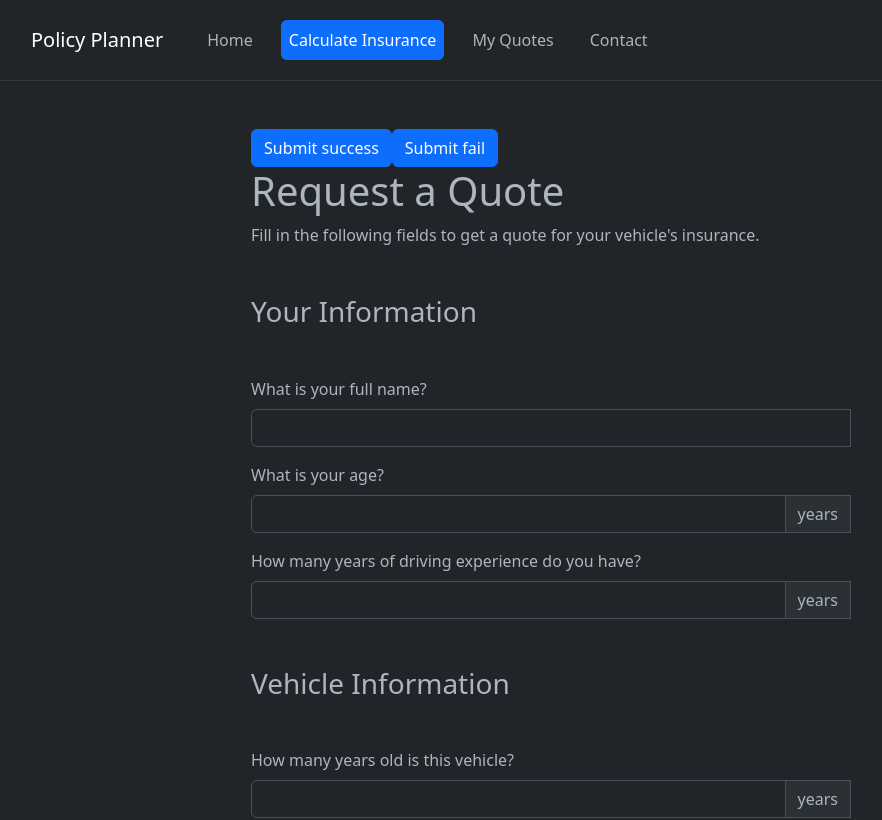
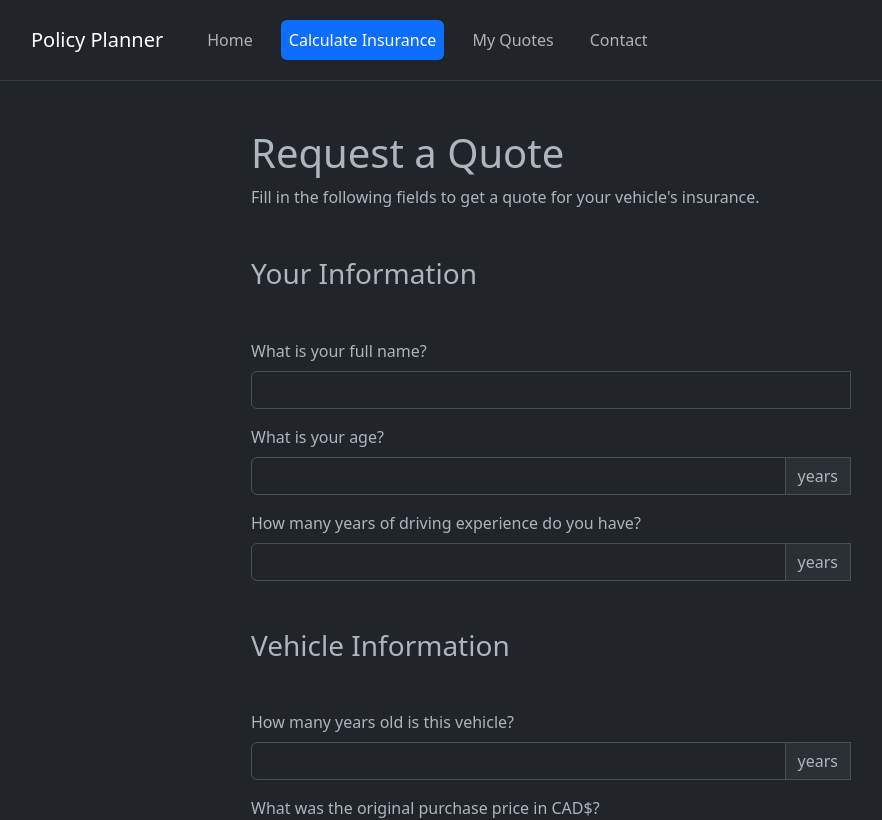
Before and after one commit to hershk17/insurance-calculator, an Angular app in the folder insurance-web-app/: page /calculate in a window 1280 px wide. Shown: the top 820 px of the page, without its empty margins (1-883 px from the left). Built offline with nearby package versions, Linux system fonts and the light colour scheme.

Commit message:
removed testing buttons

```diff
--- a/insurance-web-app/src/app/components/quote-form/quote-form.component.html
+++ b/insurance-web-app/src/app/components/quote-form/quote-form.component.html
@@ -1,8 +1,3 @@
-<div class="col-12">
-  <button class="btn btn-primary" (click)="falseSubmit()">Submit success</button>
-  <button class="btn btn-primary" (click)="falseSubmit2()">Submit fail</button>
-</div>
-
 <form [formGroup]="driverForm" (ngSubmit)="onSubmit()">
   <h1>Request a Quote</h1>
   <p class="mb-5">Fill in the following fields to get a quote for your vehicle's insurance.</p>
--- a/insurance-web-app/src/app/components/quote-form/quote-form.component.ts
+++ b/insurance-web-app/src/app/components/quote-form/quote-form.component.ts
@@ -63,48 +63,4 @@ export class QuoteFormComponent {
       this.router.navigate(['quotes'], { queryParams: { reference: res } });
     });
   }
-
-  // TODO: REMOVE
-
-  falseSubmit() {
-    var driverInfo: Driver = {
-      name: 'Harsh',
-      age: 13,
-      experience: 2,
-      faults: 1,
-      insuranceCount: 4,
-      insuranceClaims: 3,
-      vehicleAge: 4,
-      vehiclePurchasePrice: 30000,
-      vehicleAnnualMileage: 9000,
-    };
-
-    this.insuranceService.getNewQuote(driverInfo).subscribe((res: string) => {
-      if (!res) {
-        // show error message
-      }
-      this.router.navigate(['quotes'], { queryParams: { reference: res } });
-    });
-  }
-
-  falseSubmit2() {
-    var driverInfo: Driver = {
-      name: 'Harsh',
-      age: 13,
-      experience: 2,
-      faults: 1,
-      insuranceCount: 4,
-      insuranceClaims: 3,
-      vehicleAge: 4,
-      vehiclePurchasePrice: 30000222,
-      vehicleAnnualMileage: 9000,
-    };
-
-    this.insuranceService.getNewQuote(driverInfo).subscribe((res: string) => {
-      if (!res) {
-        // show error message
-      }
-      this.router.navigate(['quotes'], { queryParams: { reference: res } });
-    });
-  }
 }
```
